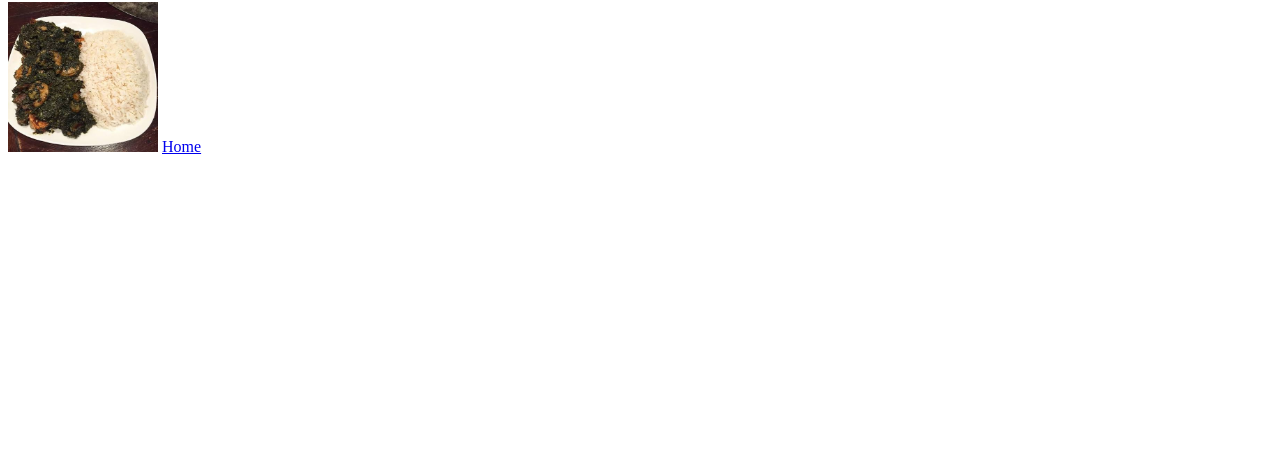
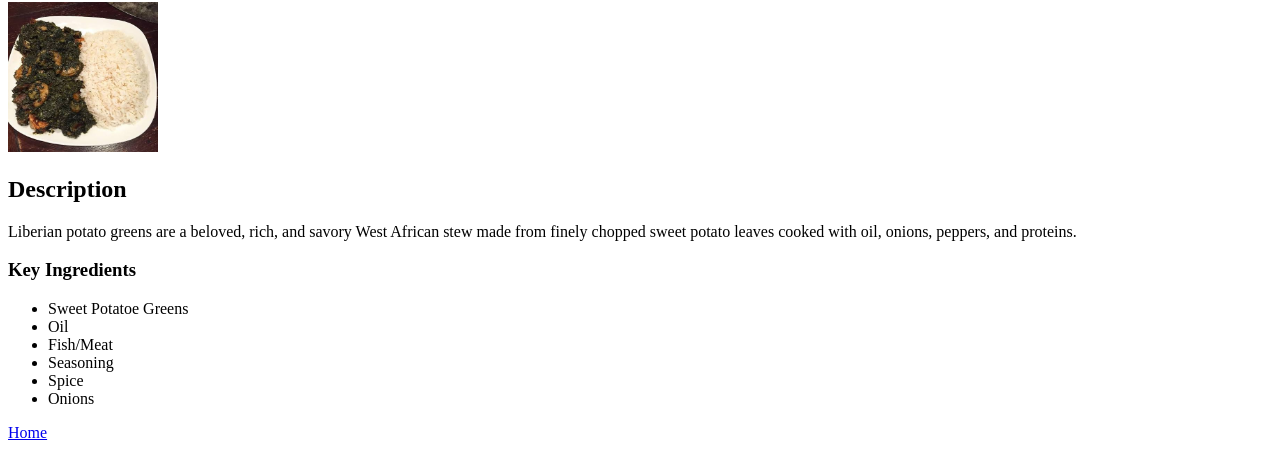
Before and after one commit to Daywalker231/odin-recipes, a plain HTML site: page recipes/Lib_greens.html in a window 1280 px wide. Shown: the part 78-554 px from the top of the page. Drawn offline with Linux system fonts and the light colour scheme.

Commit message:
Change the 'potato_greens' location  to recipes

```diff
--- a/recipes/Lib_greens.html
+++ b/recipes/Lib_greens.html
@@ -7,7 +7,19 @@
 </head>
 <body>
     <h1>Liberian Potato Greens</h1>
-    <img src="/recipes/recipes_images/potato_greens.jpeg", height="150", width="150">
+    <img src="potato_greens.jpeg", height="150", width="150", alt="Liberian Potato Greens">
+    <h2>Description</h2>
+    <p>Liberian potato greens are a beloved, rich, and savory West African stew made from finely chopped sweet potato leaves cooked with oil, onions, peppers, and proteins.</p>
+
+    <h3>Key Ingredients</h3>
+    <ul>
+        <li>Sweet Potatoe Greens</li>
+        <li>Oil</li>
+        <li>Fish/Meat</li>
+        <li>Seasoning</li>
+        <li>Spice</li>
+        <li>Onions</li>
+    </ul>
     <a href="../index.html">Home</a>
 
 </body>
```
Also changed, not shown: recipes/potato_greens.jpeg (renamed from recipes/recipes_images/potato_greens.jpeg).
